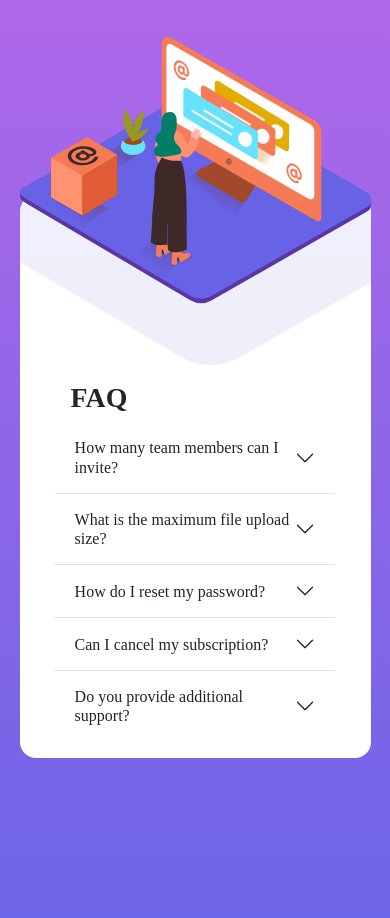
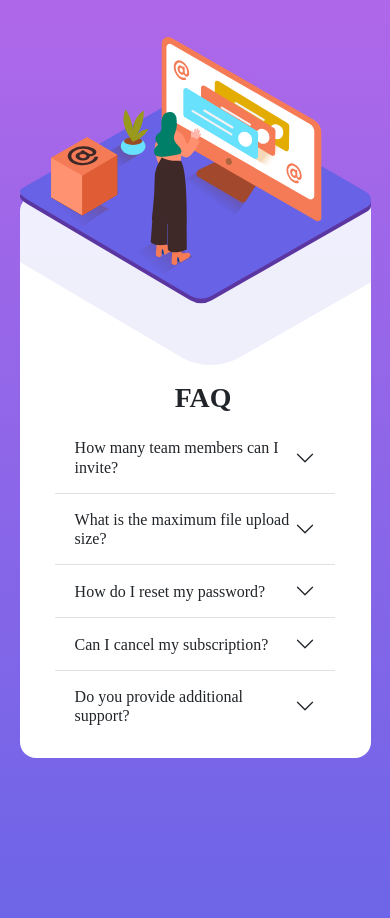
Before and after one commit to chaulagainkapil/faq-react, a React (Create React App) app: page / in a window 390 px wide. Shown: the top 918 px of the page. Built offline with nearby package versions, Linux system fonts and the light colour scheme.

Commit message:
page name change

```diff
--- a/public/index.html
+++ b/public/index.html
@@ -24,7 +24,7 @@
       work correctly both with client-side routing and a non-root public URL.
       Learn how to configure a non-root public URL by running `npm run build`.
     -->
-    <title>React App</title>
+    <title>FAQ page</title>
   </head>
   <body>
     <noscript>You need to enable JavaScript to run this app.</noscript>
--- a/src/components/home/index.scss
+++ b/src/components/home/index.scss
@@ -78,6 +78,9 @@
         margin-left: auto;
         margin-right: auto;
         margin-bottom: auto;
+        h1{
+          align-self: center;
+        }
       }
     }
   }
```
